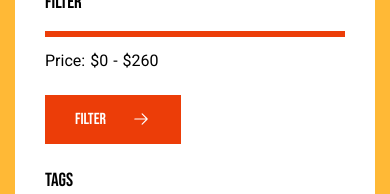
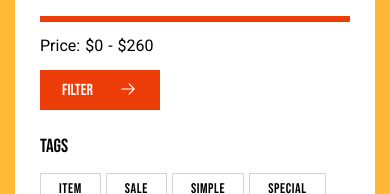
Before and after one commit to Simon-Celestial/easy-eat-ecommerce, a React (Vite) app: page /home/shop in a window 390 px wide. Shown: the part 3671-3865 px from the top of the page. Built offline with nearby package versions, Linux system fonts and the light colour scheme.

Commit message:
adeed button media on (max-width: 500px)

```diff
--- a/src/Layouts/Main/Pages/ProductList/ProductList.jsx
+++ b/src/Layouts/Main/Pages/ProductList/ProductList.jsx
@@ -331,8 +331,6 @@ export const ProductList = () => {
                                                     <a href="#">Veggie Pizza</a>
                                                     <p>2 × $13.00</p>
                                                 </div>
-
-
                                             </div>
                                             <div className={styles.productCard}>
                                                 <div className={styles.deleteProduct}>
@@ -349,7 +347,6 @@ export const ProductList = () => {
                                                     <a href="#">Veggie Pizza</a>
                                                     <p>2 × $13.00</p>
                                                 </div>
-
                                             </div>
                                         </div>
                                         <div className={styles.productSubtotal}>
--- a/src/Layouts/Main/Pages/ProductList/ProductList.module.scss
+++ b/src/Layouts/Main/Pages/ProductList/ProductList.module.scss
@@ -783,7 +783,16 @@
             }
           }
           .rightBlockFilter {
+            padding: 25px;
             .rightBlockContainer {
+              .rightFilterContent {
+                button {
+                  width: 120px;
+                  height: 40px;
+                  margin-top: 15px;
+
+                }
+              }
               .rightCategoriesContent {
                 .rightCategoriesItem {
                   padding: 3px 0;
```
